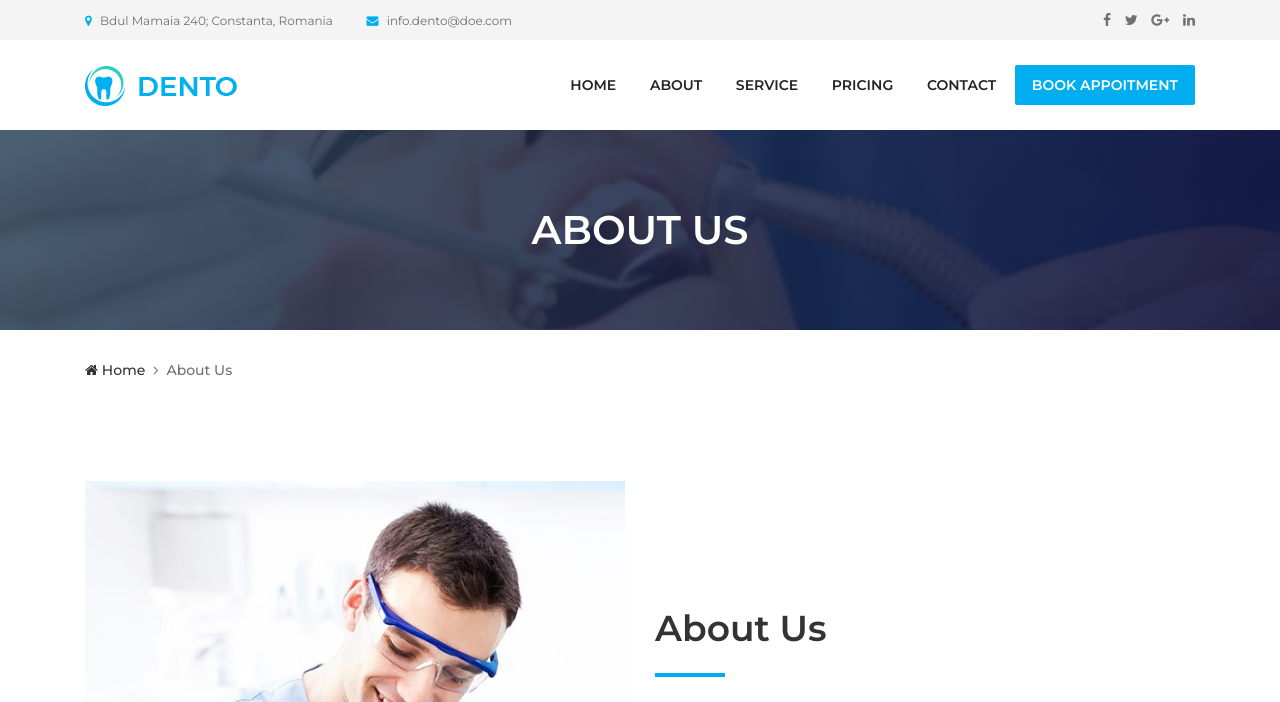
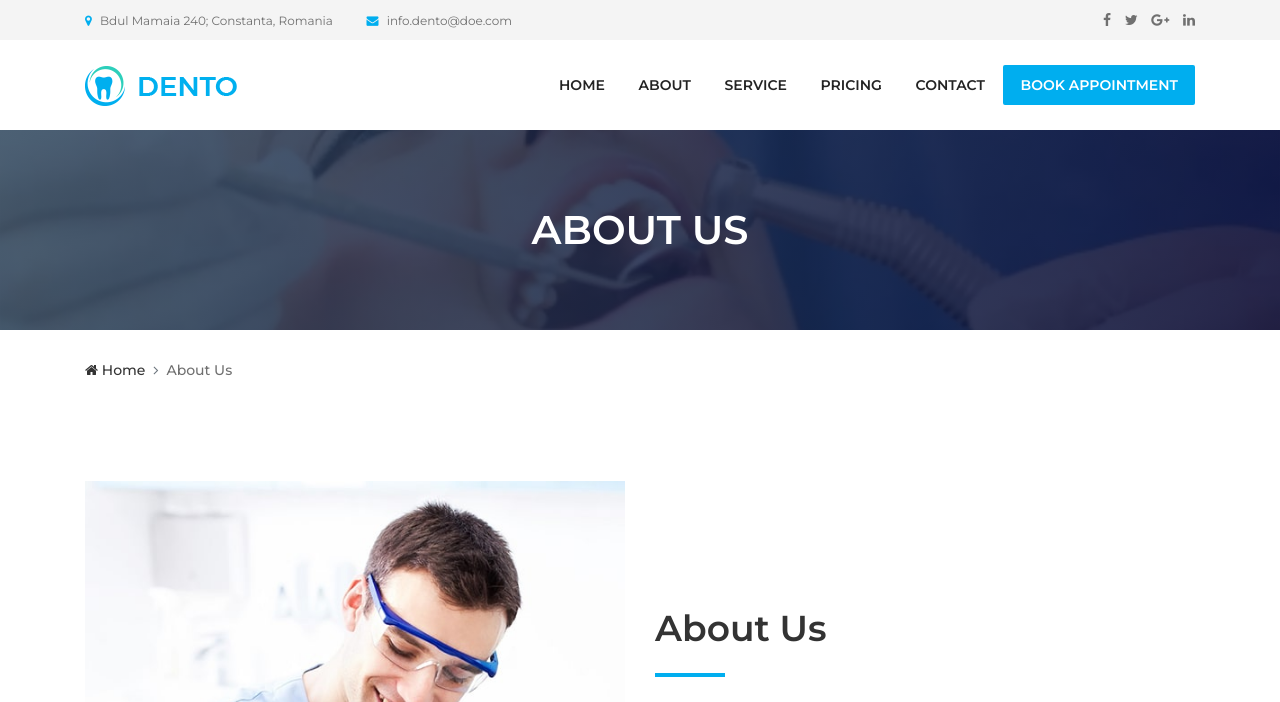
Before and after one commit to EugenRascanu/DentalWebSite, a Django app: page /about.html in a window 1280 px wide. Shown: the top 702 px of the page. Run offline with Django 3.2, Linux system fonts and the light colour scheme; some libraries are stand-ins or nearby versions.

Commit message:
Text changes on website

```diff
--- a/website/templates/base.html
+++ b/website/templates/base.html
@@ -86,7 +86,7 @@
                   <li><a href="{% url 'service' %}">Service</a></li>
                   <li><a href="{% url 'pricing' %}">Pricing</a></li>
                   <li><a href="./contact.html">Contact</a></li>
-                  <li><a href="./#book-an-oppointment-area" class="btn dento-btn booking-btn">Book Appoitment</a></li>
+                  <li><a href="./#book-an-oppointment-area" class="btn dento-btn booking-btn">Book Appointment</a></li>
                 </ul>
               </div>
 
```
